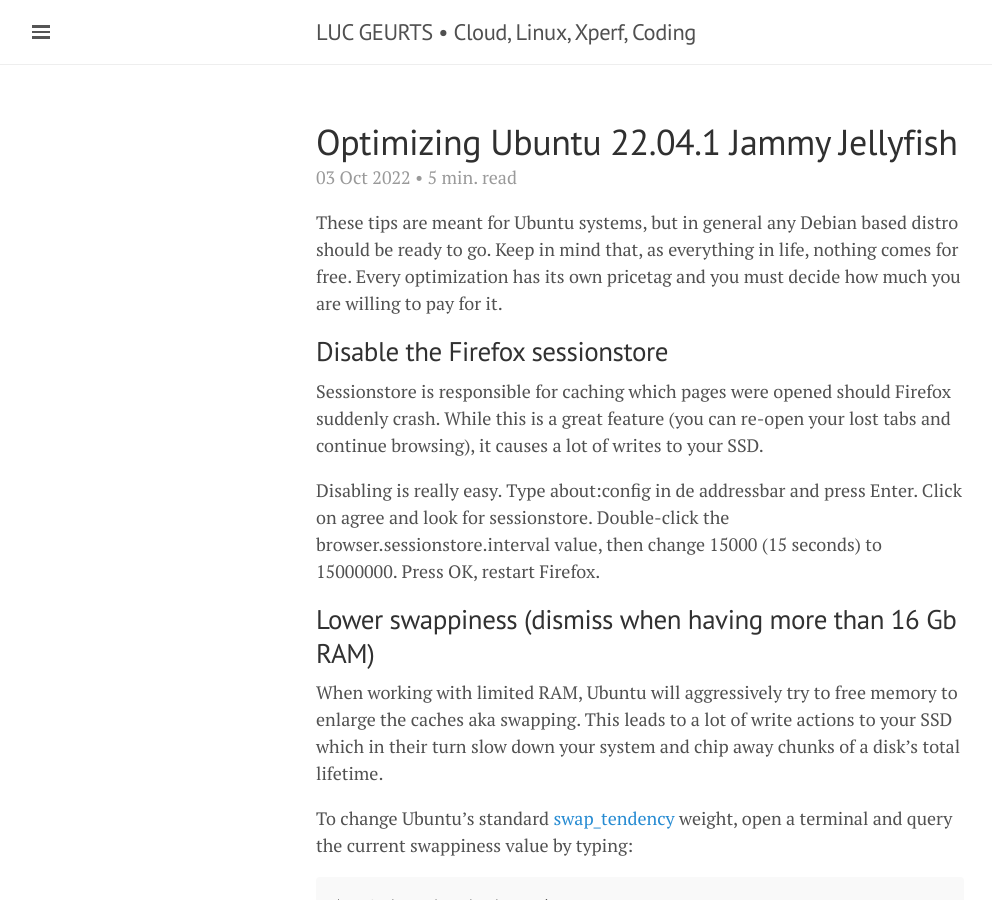
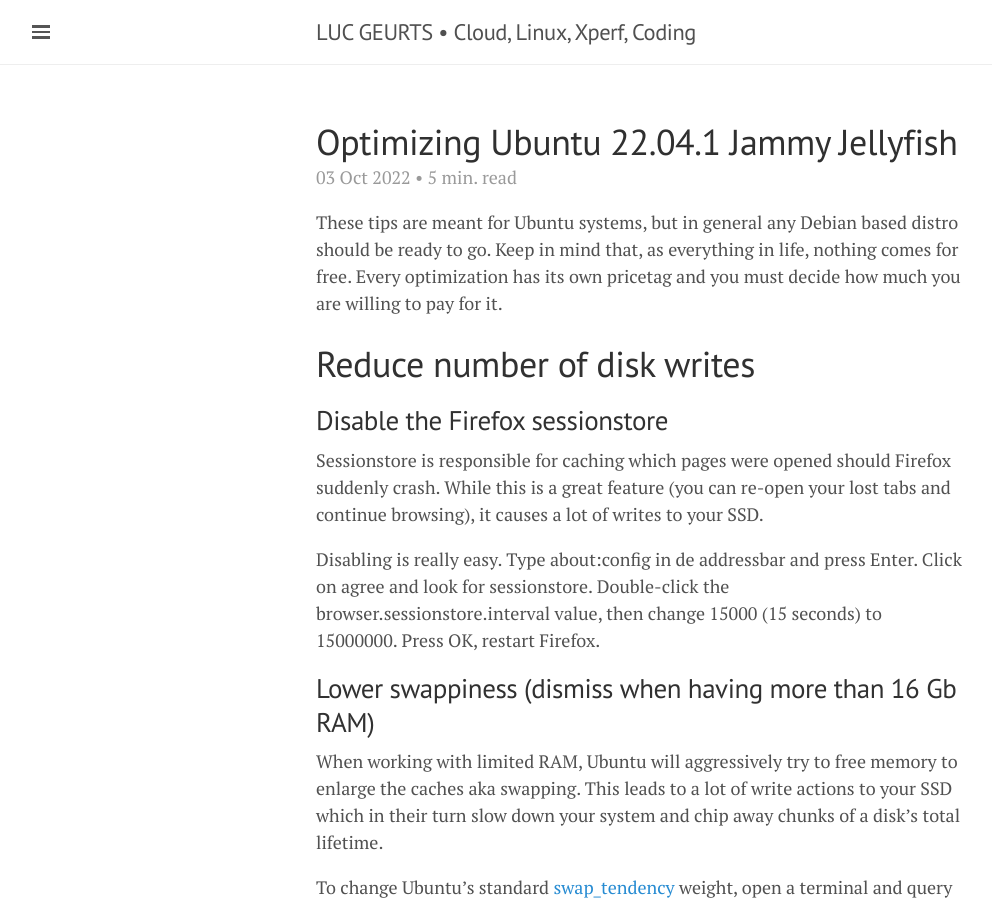
Before and after one commit to lgeurts/lgeurts.github.io, a Jekyll site: the page built from _posts/2022-10-03-optimizing-ubuntu-22.04.1-jammy-jellyfish.md, in a window 1280 px wide and 900 px high. Shown: the whole window, without its empty margins (0-992 px from the left). Built offline with Jekyll 4.4.1, drawn with Linux system fonts in a browser that asks for light colours; nearby versions of some CDN libraries; comment, search, counter and statistics services are not loaded.

Commit message:
Update 2022-10-03-optimizing-ubuntu-22.04.1-jammy-jellyfish.md

```diff
--- a/_posts/2022-10-03-optimizing-ubuntu-22.04.1-jammy-jellyfish.md
+++ b/_posts/2022-10-03-optimizing-ubuntu-22.04.1-jammy-jellyfish.md
@@ -9,6 +9,8 @@
 
 These tips are meant for Ubuntu systems, but in general any Debian based distro should be ready to go.
 Keep in mind that, as everything in life, nothing comes for free. Every optimization has its own pricetag and you must decide how much you are willing to pay for it.
+
+# Reduce number of disk writes
 
 ## Disable the Firefox sessionstore
 
```
